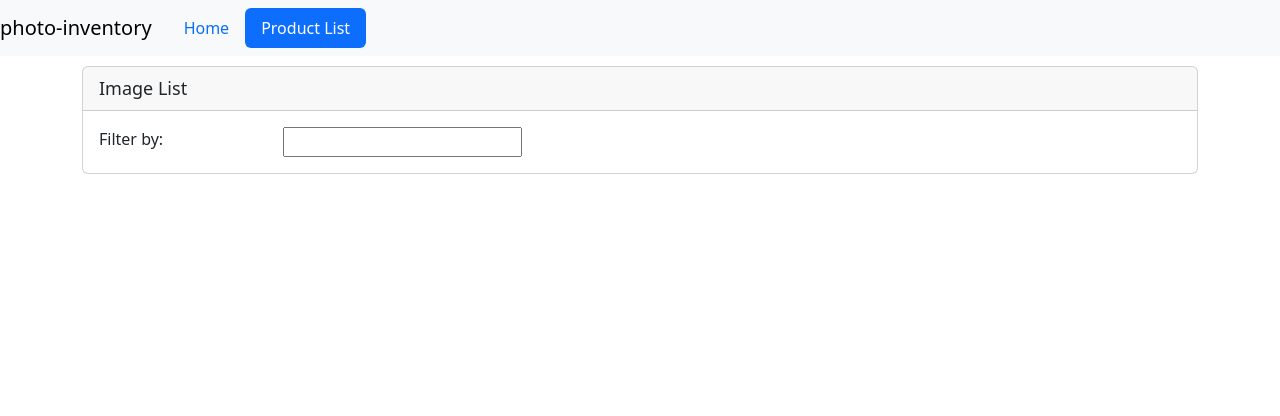
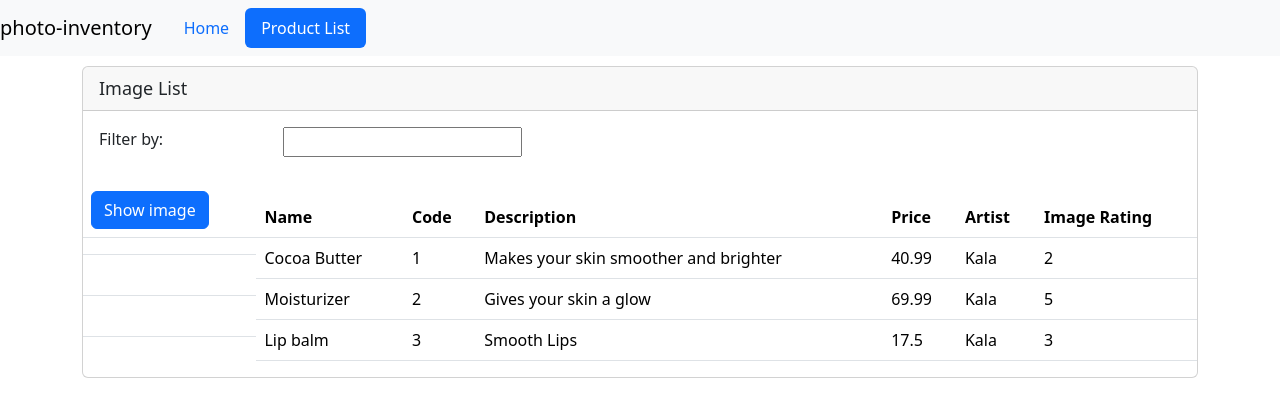
Before and after one commit to jgrospe92/angular-zero-to-hero, an Angular app: page /images in a window 1280 px wide. Shown: the top 416 px of the page. Built offline with nearby package versions, Linux system fonts and the light colour scheme; no server answers.

Commit message:
displays all products & add show and hide image

```diff
--- a/angular.json
+++ b/angular.json
@@ -28,7 +28,7 @@
             "assets": [
               "src/favicon.ico",
               "src/assets",
-              "src/API"
+              "src/api"
             ],
             "styles": [
               "src/styles.scss"
--- /dev/null
+++ b/src/api/data/mock_data.json
@@ -0,0 +1,29 @@
+[
+    {
+        "id": 1,
+        "name": "Cocoa Butter",
+        "imagePath": "assets/images/image1.jpg",
+        "description": "Makes your skin smoother and brighter",
+        "price": 40.99,
+        "artist": "Kala",
+        "starRating": 2
+    },
+    {
+        "id": 2,
+        "name": "Moisturizer",
+        "imagePath": "assets/images/image2.jpg",
+        "description": "Gives your skin a glow",
+        "price": 69.99,
+        "artist": "Kala",
+        "starRating": 5
+    },
+    {
+        "id": 3,
+        "name": "Lip balm",
+        "imagePath": "assets/images/image3.jpg",
+        "description": "Smooth Lips",
+        "price": 17.50,
+        "artist": "Kala",
+        "starRating": 3
+    }
+]
--- a/src/app/feature/image-listing/image-listing.component.html
+++ b/src/app/feature/image-listing/image-listing.component.html
@@ -11,7 +11,49 @@
               </div>
         </div>
     </div>
-    <div class="row">
-
+    <div class="row" *ngIf="listFilter">
+        <div class="col-md-6">
+            <h4>Filtered By: {{listFilter}}</h4>
+        </div>
+    </div>
+    <div class="table-responsive">
+        <table class="table" *ngIf="images.length">
+            <thead>
+                <tr>
+                    <th>
+                        <button class="btn btn-primary" (click)="toggleImage()">{{showImage ? 'Hide' : 'Show'}} image </button>
+                    </th>
+                    <th>Name</th>
+                    <th>Code</th>
+                    <th>Description</th>
+                    <th>Price</th>
+                    <th>Artist</th>
+                    <th>Image Rating</th>
+                </tr>
+            </thead>
+            <tbody>
+                <tr *ngFor="let image of filteredImages">
+                    <td class="app_image__layout">
+                        <img *ngIf="showImage"
+                        [src]="image.imagePath"
+                        [title]="image.name"
+                        [style.width.px] = "imageWidth"
+                        [style.margin.px] = "imageMargin" alt="image.name">
+                    </td>
+                    <td>
+                        {{image.name}}
+                    </td>
+                    <td>{{image.id}}</td>
+                    <td>{{image.description}}</td>
+                    <td>{{image.price}}</td>
+                    <td>{{image.artist}}</td>
+                    <td>{{image.starRating}}</td>
+                </tr>
+            </tbody>
+        </table>
     </div>
 </div>
+<div *ngIf='errorMessage'
+     class='alert alert-danger'>
+  Error: {{ errorMessage }}
+</div>
--- a/src/app/feature/image-listing/image-listing.component.scss
+++ b/src/app/feature/image-listing/image-listing.component.scss
@@ -0,0 +1,5 @@
+.app_image__layout {
+    display: flex;
+    justify-content: center;
+    align-items: center;
+}
--- a/src/app/feature/image-listing/image-listing.component.ts
+++ b/src/app/feature/image-listing/image-listing.component.ts
@@ -11,7 +11,7 @@ import { ImageService } from './image.service';
 export class ImageListingComponent implements OnInit, OnDestroy {
 
   pageTitle: string = 'Image List';
-  imageWidth: number = 50;
+  imageWidth: number = 100;
   imageMargin: number = 2;
   showImage:boolean = false;
   errorMessage = '';
@@ -25,7 +25,7 @@ export class ImageListingComponent implements OnInit, OnDestroy {
     this._listFilter = value;
   }
 
-  filteredProducts: IImage[] = [];
+  filteredImages: IImage[] = [];
   images: IImage[] = [];
 
   constructor(private imageService: ImageService){}
@@ -34,7 +34,7 @@ export class ImageListingComponent implements OnInit, OnDestroy {
     this.sub = this.imageService.getImages().subscribe({
       next: images => {
         this.images = images;
-        this.filteredProducts = this.images;
+        this.filteredImages = this.images;
       },
       error: err => this.errorMessage = err
     })
--- a/src/app/models/image.model.ts
+++ b/src/app/models/image.model.ts
@@ -4,7 +4,7 @@ export interface IImage {
     imagePath: string
     description: string
     price: number
+    artist: string
     starRating: number
-    artist: string
 
 }
```
Also changed, not shown: src/app/api/data/mock_data.json (deleted, +0 -26 lines).
